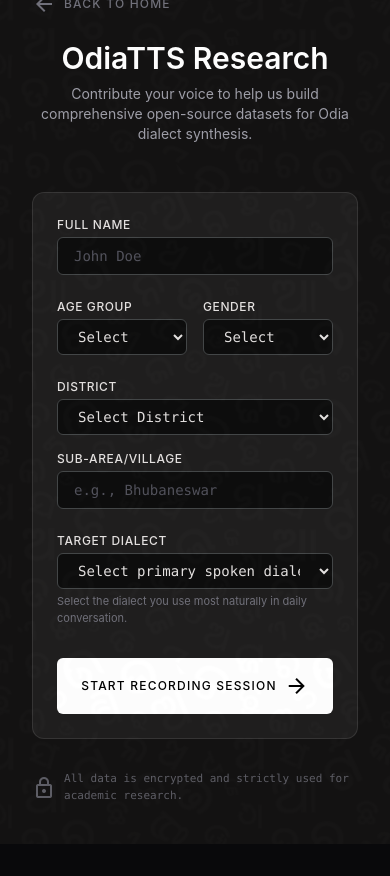
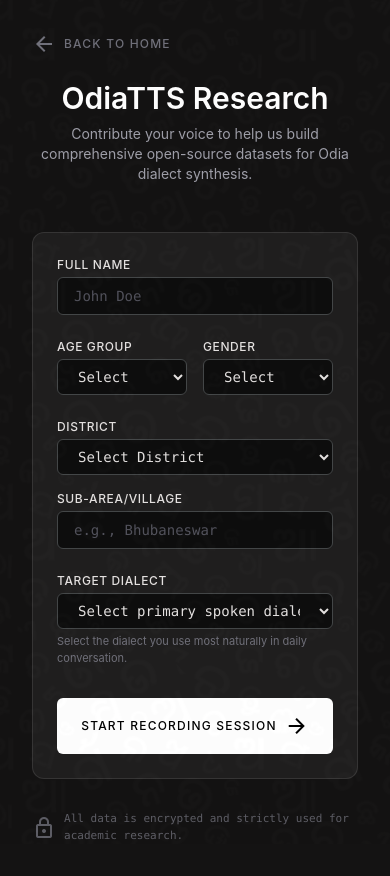
Before and after one commit to Sachin1724/Odia-TTS, a React (Vite) app in the folder frontend/: page /onboarding in a window 390 px wide. Before the commit the page ends 844 px from the top, so only its background shows below. Built offline with nearby package versions, Linux system fonts and the light colour scheme; no server answers.

Commit message:
fix: adjust mobile layouts to prevent content cut-off at the top

```diff
--- a/frontend/src/pages/Collect.tsx
+++ b/frontend/src/pages/Collect.tsx
@@ -213,7 +213,7 @@
       {/* Main Layout */}
       <div className="flex flex-1 pt-14 h-screen overflow-hidden">
         {/* Canvas */}
-        <main className="flex-1 overflow-y-auto bg-[#0e0e0e] relative flex items-center justify-center p-6 md:p-12">
+        <main className="flex-1 overflow-y-auto bg-[#0e0e0e] relative flex flex-col md:items-center md:justify-center p-6 md:p-12 pt-10">
           <div className="w-full max-w-3xl flex flex-col gap-8">
             {/* Step 1: Reference */}
             <div className="flex flex-col gap-2">
--- a/frontend/src/pages/Onboarding.tsx
+++ b/frontend/src/pages/Onboarding.tsx
@@ -32,7 +32,7 @@
   };
 
   return (
-    <div className="bg-[#141313] text-[#e5e2e1] font-sans min-h-screen flex flex-col items-center justify-center p-8 relative">
+    <div className="bg-[#141313] text-[#e5e2e1] font-sans min-h-screen flex flex-col items-center pt-20 md:pt-8 md:justify-center p-8 relative">
       <BackgroundOverlay opacity={0.01} />
       <div className="w-full max-w-lg relative">
         <Link to="/" className="absolute -top-12 left-0 flex items-center gap-2 text-zinc-500 hover:text-white transition-colors text-xs uppercase tracking-widest font-medium">
```
